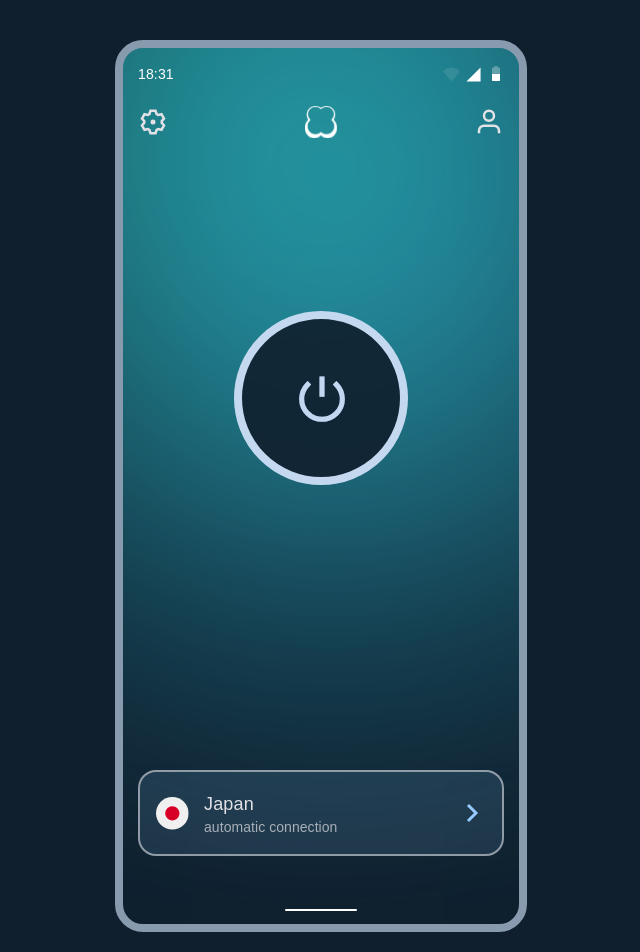
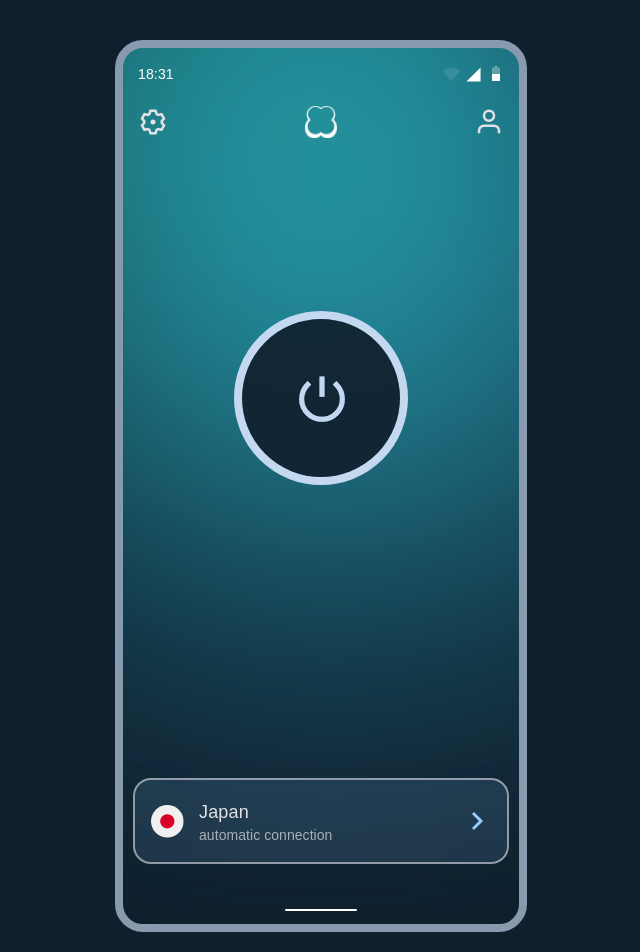
Before and after one commit to SegenVladimir/clover-vpn, a Vue app: page / in a window 1280 px wide. Shown: the top 952 px of the page, without its empty margins (319-959 px from the left). Built offline with nearby package versions, Linux system fonts and the light colour scheme.

Commit message:
added animate

```diff
--- a/src/components/App/App.scss
+++ b/src/components/App/App.scss
@@ -14,6 +14,7 @@
   line-height: 20px;
   letter-spacing: 0.14px;
   transition: background-image 1s linear;
+  overflow: hidden;
 
   &.disconnect {
     background-image: url("../../assets/bg/default.svg");
@@ -84,4 +85,16 @@
     height: 15px;
     background: url("../../assets/icons/battery.svg") no-repeat center;
   }
+
+  &__get-premium {
+    &.v-enter-active,
+    &.v-leave-active {
+      transition: opacity 0.5s ease;
+    }
+
+    &.v-enter-from,
+    &.v-leave-to {
+      opacity: 0;
+    }
+  }
 }
--- a/src/components/App/App.vue
+++ b/src/components/App/App.vue
@@ -31,6 +31,8 @@ setInterval(() => {
             <ConnectScreen @connectStatus="(e) => {connect = e;}" @openGetPremium="(e)=> {openGetPremium = e;}"/>
         </div>
         <div class="app__bottom"></div>
-        <GetPremium v-if="openGetPremium" @openGetPremium="(e)=> {openGetPremium = e;}"/>
+        <Transition class="app__get-premium">
+            <GetPremium v-if="openGetPremium" @openGetPremium="(e)=> {openGetPremium = e;}"/>
+        </Transition>
     </div>
 </template>
--- a/src/components/ConnectScreen/ConnectScreen.scss
+++ b/src/components/ConnectScreen/ConnectScreen.scss
@@ -4,7 +4,6 @@
   justify-content: space-between;
   align-items: center;
   height: 100%;
-  padding-bottom: 40px;
 
   &__header {
     position: relative;
@@ -19,8 +18,7 @@
   &__content {
     display: flex;
     justify-content: center;
-    align-items: flex-end;
-    min-height: 322px;
+    padding-top: 30px;
     text-align: center;
   }
 
@@ -120,4 +118,23 @@
     font-weight: 500;
     text-transform: uppercase;
   }
+
+  &__selected {
+    position: absolute;
+    width: calc(100% - 20px);
+    left: 0;
+    right: 0;
+    bottom: 60px;
+    margin: auto;
+
+    &.v-enter-active,
+    &.v-leave-active {
+      transition: bottom 0.5s ease;
+    }
+
+    &.v-enter-from,
+    &.v-leave-to {
+      bottom: -100px;
+    }
+  }
 }
--- a/src/components/ConnectScreen/ConnectScreen.vue
+++ b/src/components/ConnectScreen/ConnectScreen.vue
@@ -27,6 +27,7 @@ const onDisconnect = () => {
             <span class="connect-screen__logo"></span>
             <button type="button" class="connect-screen__profile-btn" @click.prevent.stop="emit('openGetPremium', true);">profile</button>
         </div>
+
         <div v-if="connect" class="connect-screen__content">
             <button type="button" class="connect-screen__main-btn disconnect" @click.prevent.stop="onDisconnect();">disconnect</button>
             <div class="connect-screen__time-box">
@@ -37,13 +38,17 @@ const onDisconnect = () => {
         <div v-else class="connect-screen__content">
             <button type="button" class="connect-screen__main-btn" @click.prevent.stop="onConnect();">connect</button>
         </div>
+
+
         <div class="connect-screen__bottom">
-            <div class="connect-screen__info" v-if="connect">
-                <InfoTile type="downloaded" />
-                <InfoTile type="uploaded" />
-            </div>
+            <Transition class="connect-screen__selected">
+                <div v-if="connect" class="connect-screen__info">
+                    <InfoTile type="downloaded" />
+                    <InfoTile type="uploaded" />
+                </div>
 
-            <CountrySelect />
+                <CountrySelect v-else />
+            </Transition>
         </div>
 
     </div>
--- a/src/components/GetPremium/GetPremium.vue
+++ b/src/components/GetPremium/GetPremium.vue
@@ -14,6 +14,7 @@ const tariffs = [
     {
         id: 2,
         name: '6 months',
+        tag: true,
         price: '5,99'
     },
     {
@@ -48,6 +49,7 @@ const tariffs = [
                      class="tariff"
                      :class="{active: selectedTariff === tariff.id}"
                      @click="selectedTariff = tariff.id">
+                        <div v-if="tariff.tag" class="tariff__tag">saving 40%</div>
                         <div class="tariff__name">{{tariff.name}}</div>
                         <div class="tariff__price"><sup>$</sup>{{tariff.price}}</div>
                         <div class="tariff__period">per month</div>
```
